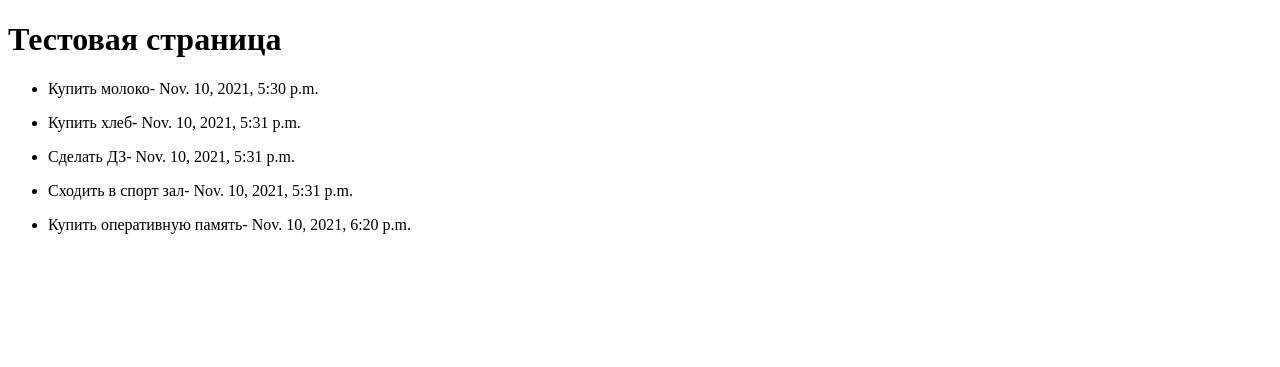
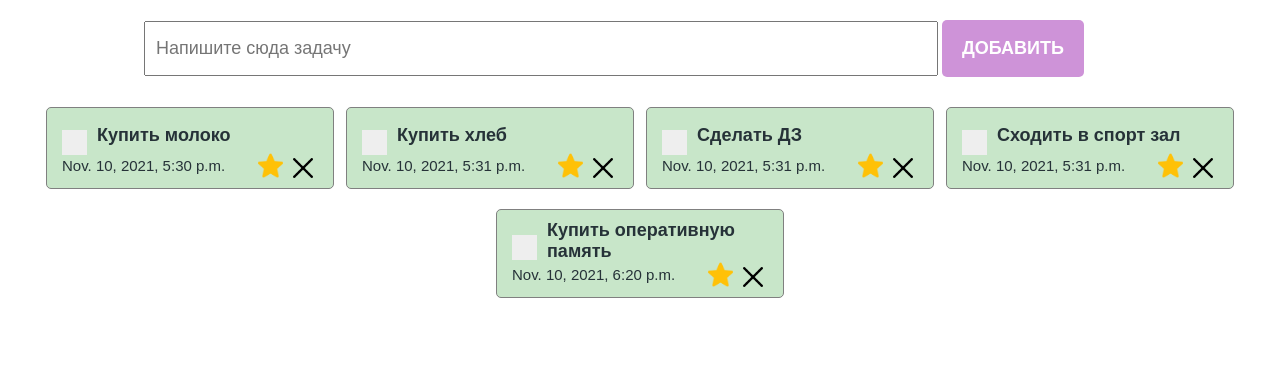
Before and after one commit to BaronSmile/todo_it-academy, a Django app: page /test2 in a window 1280 px wide. Shown: the top 367 px of the page. Run offline with Django 3.2, Linux system fonts and the light colour scheme; data comes from the database, SQL or seed files in the repository.

Commit message:
build test2 page

```diff
--- a/main/templates/test2.html
+++ b/main/templates/test2.html
@@ -2,15 +2,42 @@
 <html lang="en">
 <head>
     <meta charset="UTF-8">
+    <meta http-equiv="X-UA-Compatible" content="IE=edge"/>
+    <meta name="viewport" content="width=device-width, initial-scale=1.0"/>
+    <link rel="stylesheet" href="../static/style/style.css"/>
+    <link rel="stylesheet" href="../static/style/checbox_style.css"/>
     <title>Title</title>
 </head>
 <body>
-<h1>Тестовая страница</h1>
-{% for todo in todo_list %}
-<ul>
-    <li>{{todo.text}}- <span>{{todo.created_at}}</span></li>
-</ul>
-
-{% endfor %}
+<section>
+    <div class="create_container">
+        <input
+                type="text"
+                class="create_input"
+                placeholder="Напишите сюда задачу"
+        />
+        <button class="create_btn">Добавить</button>
+    </div>
+    <div class="todo_container">
+        {% for todo in todo_list%}
+        <div class="todo_item">
+            <div class="todo_item_header">
+                <label class="checkbox_container">
+                    <input type="checkbox"/>
+                    <span class="checkmark"></span>
+                </label>
+                <h4>{{todo.text}}</h4>
+            </div>
+            <div class="todo_item_footer">
+                <p>{{todo.created_at}}</p>
+                <div class="action_btns">
+                    <img src="../static/assets/star.png" alt="star"/>
+                    <img src="../static/assets/x.png" alt="delete"/>
+                </div>
+            </div>
+        </div>
+        {% endfor %}
+    </div>
+</section>
 </body>
 </html>
```
